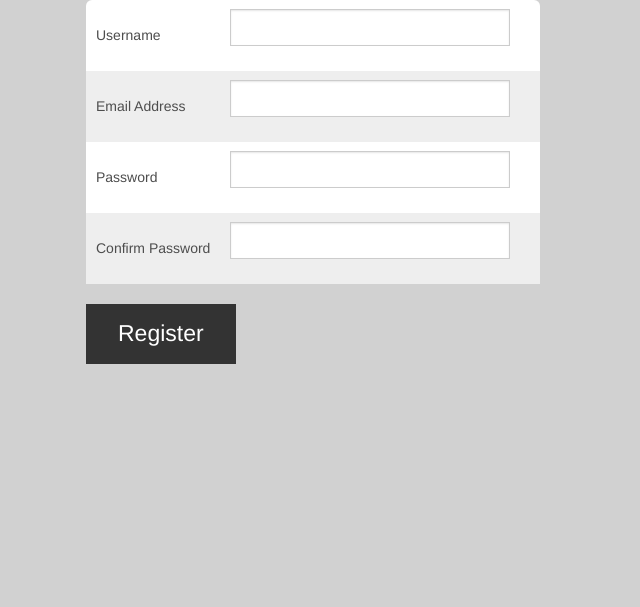
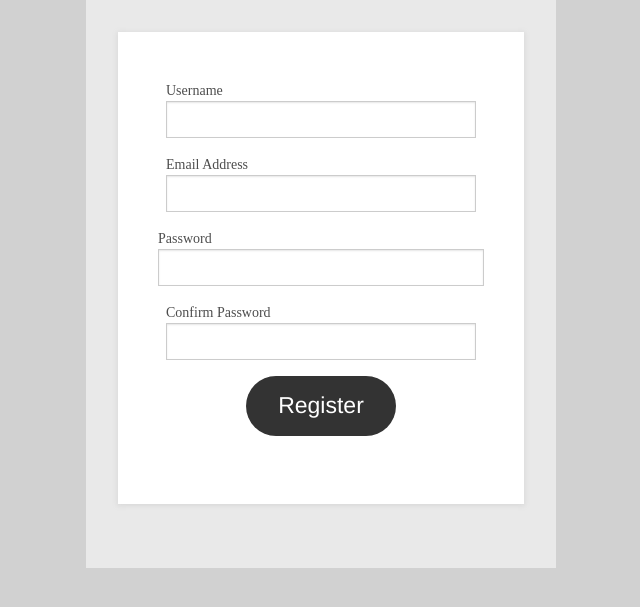
Before and after one commit to zsiswick/GetPaid, a CodeIgniter app: page /index.php/auth/register in a window 1280 px wide. Shown: the part 45-652 px from the top of the page, without its empty margins (319-959 px from the left). Run offline with CodeIgniter, Linux system fonts and the light colour scheme; some web fonts are replaced.

Commit message:
Registration & Forgot Password Forms
Added standard styling

```diff
--- a/application/controllers/auth.php
+++ b/application/controllers/auth.php
@@ -288,7 +288,9 @@ class Auth extends CI_Controller
 					foreach ($errors as $k => $v)	$data['errors'][$k] = $this->lang->line($v);
 				}
 			}
+			$this->load->view('templates/header', $data);
 			$this->load->view('auth/forgot_password_form', $data);
+			$this->load->view('templates/footer', $data);
 		}
 	}
 
--- a/application/views/auth/login_form.php
+++ b/application/views/auth/login_form.php
@@ -101,7 +101,7 @@ $captcha = array(
 										</div>
 
 										<div class="row">
-											<div class="columns large-12small-centered text-center">
+											<div class="columns large-12 small-centered text-center">
 												<?php
 												$sdata = array(
 												  'name' => 'submit',
--- a/application/views/auth/register_form.php
+++ b/application/views/auth/register_form.php
@@ -35,78 +35,99 @@ $captcha = array(
 	'maxlength'	=> 8,
 );
 ?>
+
+<?php echo form_open($this->uri->uri_string()); ?>
 	<div class="row">
-	<div class="large-6 large-centered columns">
-		<?php echo form_open($this->uri->uri_string()); ?>
-		<table>
+		<div class="large-6 medium-6 small-centered columns">
+			<div class="form-wrap">
+				<div class="form-inner-wrap">
+
 						<?php if ($use_username) { ?>
-			<tr>
-				<td><?php echo form_label('Username', $username['id']); ?></td>
-				<td><?php echo form_input($username); ?></td>
-				<td style="color: red;"><?php echo form_error($username['name']); ?><?php echo isset($errors[$username['name']])?$errors[$username['name']]:''; ?></td>
-			</tr>
+						<div class="row">
+							<div class="large-12 small-centered columns">
+								<?php echo form_label('Username', $username['id']); ?>
+								<?php echo form_input($username); ?>
+								<?php echo form_error($username['name']); ?><?php echo isset($errors[$username['name']])?$errors[$username['name']]:''; ?>
+							</div>
+						</div>
 						<?php } ?>
-			<tr>
-				<td><?php echo form_label('Email Address', $email['id']); ?></td>
-				<td><?php echo form_input($email); ?></td>
-				<td style="color: red;"><?php echo form_error($email['name']); ?><?php echo isset($errors[$email['name']])?$errors[$email['name']]:''; ?></td>
-			</tr>
-			<tr>
-				<td><?php echo form_label('Password', $password['id']); ?></td>
-				<td><?php echo form_password($password); ?></td>
-				<td style="color: red;"><?php echo form_error($password['name']); ?></td>
-			</tr>
-			<tr>
-				<td><?php echo form_label('Confirm Password', $confirm_password['id']); ?></td>
-				<td><?php echo form_password($confirm_password); ?></td>
-				<td style="color: red;"><?php echo form_error($confirm_password['name']); ?></td>
-			</tr>
+						<div class="row">
+							<div class="large-12 small-centered columns">
+								<?php echo form_label('Email Address', $email['id']); ?>
+								<?php echo form_input($email); ?>
+								<?php echo form_error($email['name']); ?><?php echo isset($errors[$email['name']])?$errors[$email['name']]:''; ?>
+							</div>
+						</div>
+						<div class="row">
+							<div class="class="large-12 small-centered columns"">
+								<?php echo form_label('Password', $password['id']); ?>
+								<?php echo form_password($password); ?>
+								<?php echo form_error($password['name']); ?>
+							</div>
+						</div>
+						<div class="row">
+							<div class="large-12 small-centered columns">
+								<?php echo form_label('Confirm Password', $confirm_password['id']); ?>
+								<?php echo form_password($confirm_password); ?>
+								<?php echo form_error($confirm_password['name']); ?>
+							</div>
+						</div>
 
 						<?php if ($captcha_registration) {
 							if ($use_recaptcha) { ?>
-			<tr>
-				<td colspan="2">
+						<div class="row">
+							<div class="large-12 small-centered columns">
 								<div id="recaptcha_image"></div>
-				</td>
-				<td>
+							</div>
+							<div class="large-12 small-centered columns">
 								<a href="javascript:Recaptcha.reload()">Get another CAPTCHA</a>
 								<div class="recaptcha_only_if_image"><a href="javascript:Recaptcha.switch_type('audio')">Get an audio CAPTCHA</a></div>
 								<div class="recaptcha_only_if_audio"><a href="javascript:Recaptcha.switch_type('image')">Get an image CAPTCHA</a></div>
-				</td>
-			</tr>
-			<tr>
-				<td>
+							</div>
+						</div>
+						<div class="row">
+							<div class="large-12 small-centered columns">
 								<div class="recaptcha_only_if_image">Enter the words above</div>
 								<div class="recaptcha_only_if_audio">Enter the numbers you hear</div>
-				</td>
-				<td><input type="text" id="recaptcha_response_field" name="recaptcha_response_field" /></td>
-				<td style="color: red;"><?php echo form_error('recaptcha_response_field'); ?></td>
+							</div>
+							<div class="large-12 small-centered columns">
+								<input type="text" id="recaptcha_response_field" name="recaptcha_response_field" />
+								<?php echo form_error('recaptcha_response_field'); ?>
+							</div>
 							<?php echo $recaptcha_html; ?>
-			</tr>
+						</div>
 						<?php } else { ?>
-			<tr>
-				<td colspan="3">
+						<div class="row">
+							<div class="large-12 small-centered columns">
 								<p>Enter the code exactly as it appears:</p>
 								<?php echo $captcha_html; ?>
-				</td>
-			</tr>
-			<tr>
-				<td><?php echo form_label('Confirmation Code', $captcha['id']); ?></td>
-				<td><?php echo form_input($captcha); ?></td>
-				<td style="color: red;"><?php echo form_error($captcha['name']); ?></td>
-			</tr>
+							</div>
+						</div>
+						<div class="row">
+							<div class="large-12 small-centered columns">
+								<?php echo form_label('Confirmation Code', $captcha['id']); ?>
+								<?php echo form_input($captcha); ?>
+								<?php echo form_error($captcha['name']); ?>
+							</div>
+						</div>
 						<?php }
 						} ?>
-		</table>
+						<div class="row">
+							<div class="columns large-12 small-centered text-center">
 								<?php
 									$sdata = array(
 									  'name' => 'register',
-			  'class' => 'button',
+									  'class' => 'button round text-centered',
 									  'value' => 'Register',
 									  'type' => 'submit',
 									  'content' => 'Register'
 									);
 									echo form_submit($sdata); ?>
-		<?php echo form_close(); ?>
 							</div>
 						</div>
+
+				</div>
+			</div>
+		</div>
+	</div>
+<?php echo form_close(); ?>
```
Also changed, not shown: application/views/auth/forgot_password_form.php (+30 -8 lines). Lines whose indentation alone changed are shown as unchanged.
